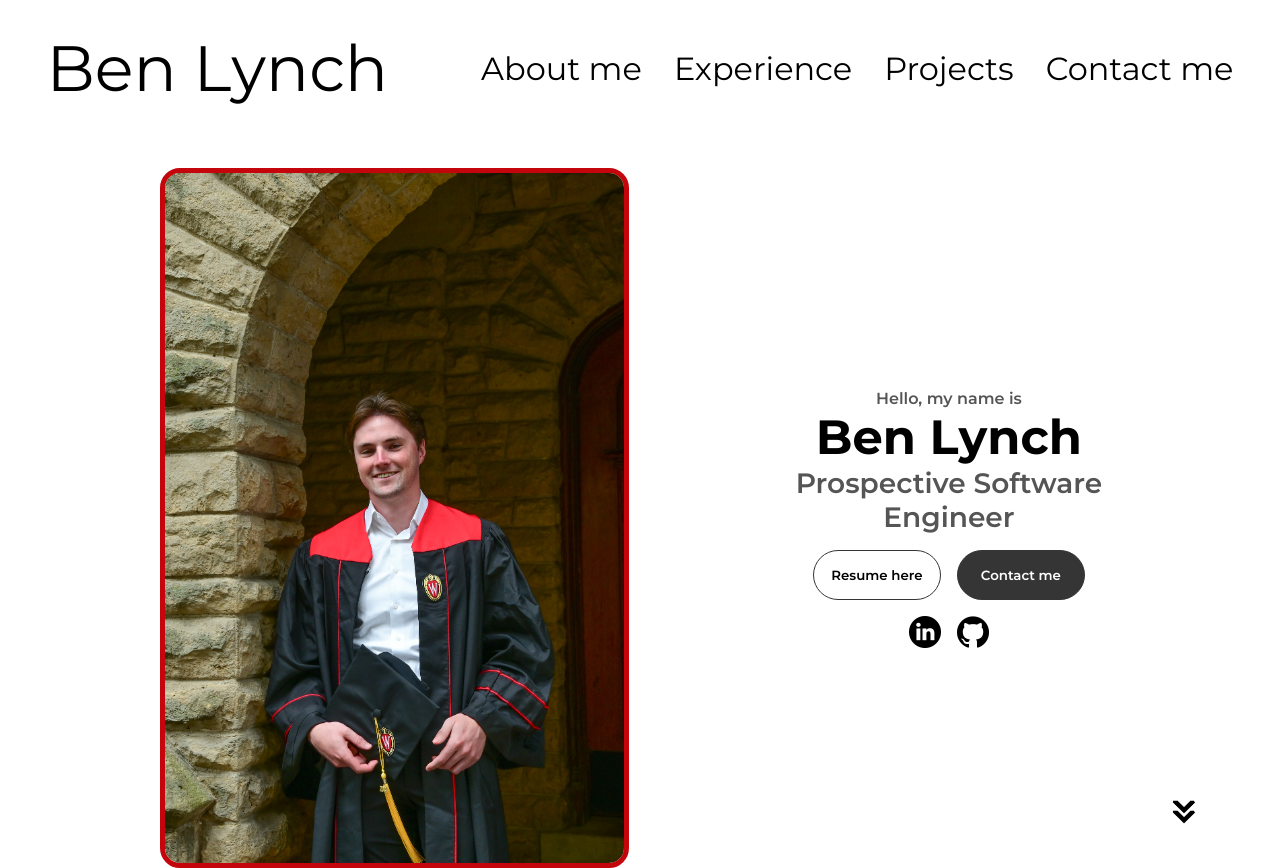
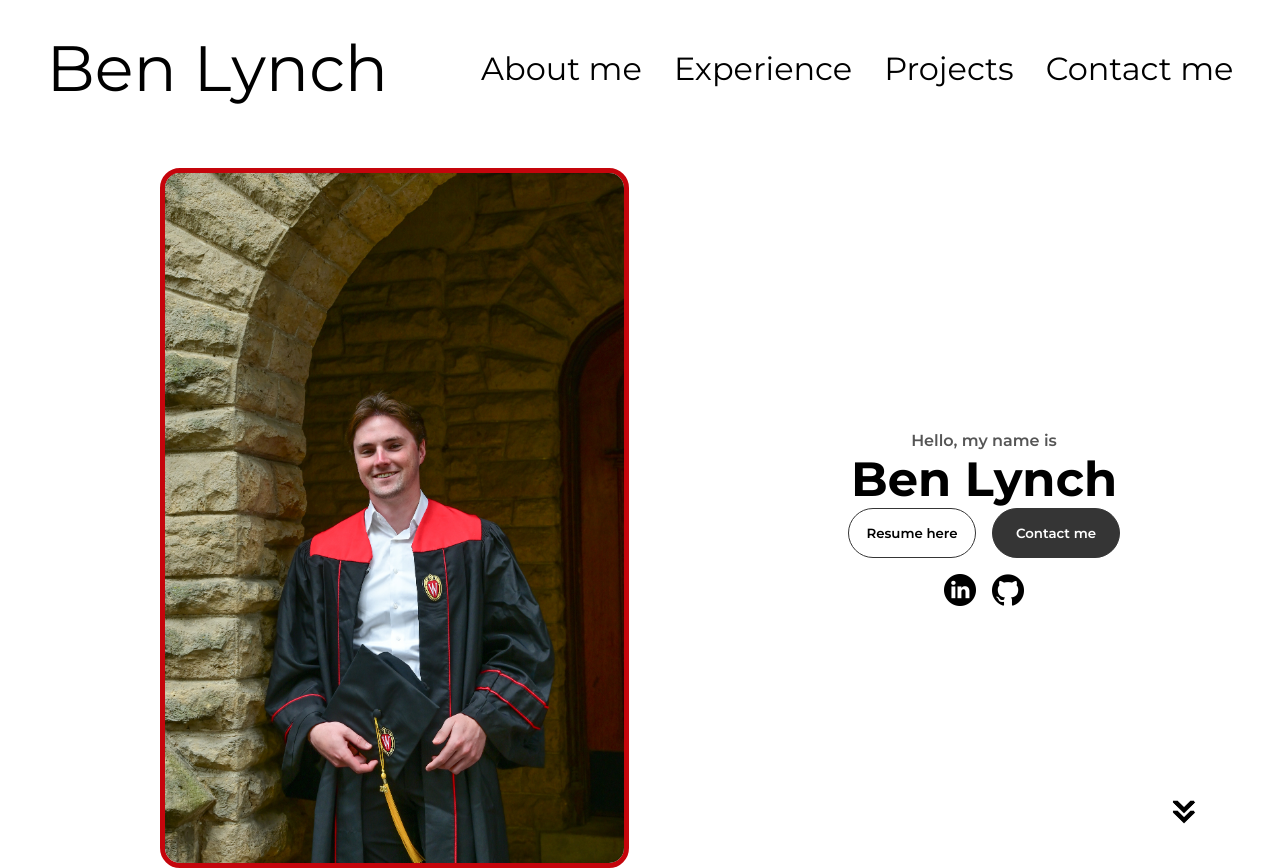
Before and after one commit to benl17/Personal-Portoflio, a plain HTML site: page index.html in a window 1280 px wide. Shown: the top 868 px of the page. Drawn offline with Linux system fonts and the light colour scheme.

Commit message:
added tab icon

```diff
--- a/index.html
+++ b/index.html
@@ -7,6 +7,7 @@
     <title>Ben's Personal Portfolio Website</title>
     <link rel="stylesheet" href="style.css">
     <link rel="stylesheet" href="mediaqueries.css">
+    <link rel="icon" href="./assets/b_image2.jpeg">
 </head>
 <body>
     <nav id="desktop-navigation">
@@ -43,7 +44,6 @@
         <div class="section_text">
             <p class="section_text_p1">Hello, my name is</p>
             <h1 class="title">Ben Lynch</h1>
-            <p class="section_text_p2">Prospective Software Engineer</p>
             <div class="button-container">
                 <button class="button button-color-2" onclick="window.open('./assets/BenResume2024.pdf')">Resume here</button>
                 <button class="button button-color-1" onclick="location.href='/#contact'">Contact me</button>
--- a/style.css
+++ b/style.css
@@ -378,3 +378,5 @@ article .icon {
     color: black;
     border-color: rgb(163, 163, 163);
 }
+
+/*contact*/
```
Also changed, not shown: assets/b_image.png (added), assets/b_image2.jpeg (added).
